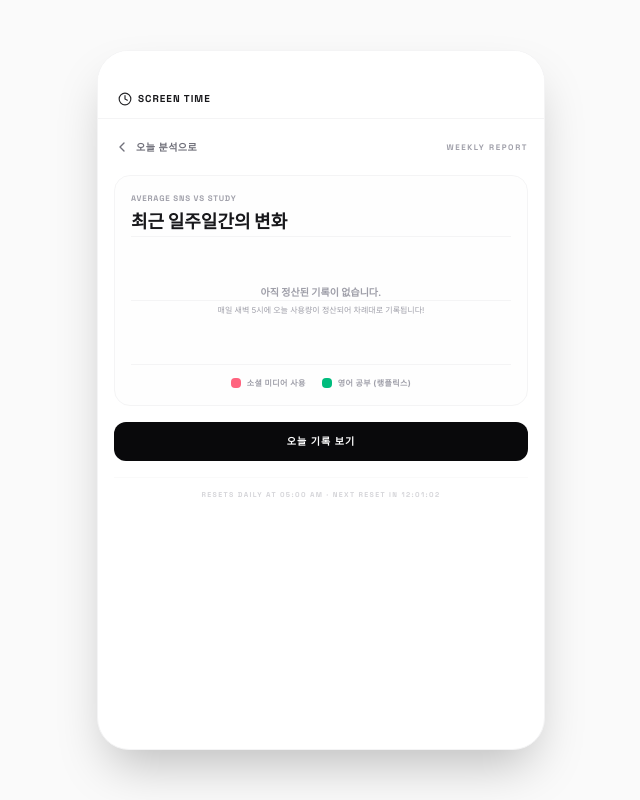
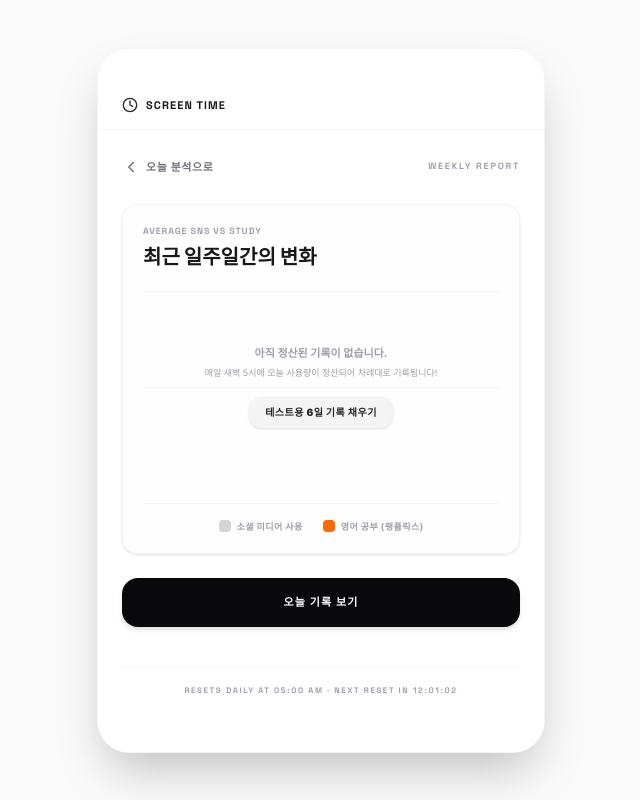
Before and after one commit to sun25095093-code/screentimes, a React (Vite) app: page / in a window 1280 px wide. Both pictures are taken after a click on the button "일주일 분석 리포트 보기". Shown: the whole page, without its empty margins (319-959 px from the left). Built offline with nearby package versions, Linux system fonts and the light colour scheme.

Commit message:
feat(ScreenTimeApp): allow history updates and improve date labels
Expose setHistory to manage usage data and implement dynamic relative date labeling (Today/Yesterday/etc.) for better UX in history tracking.

```diff
--- a/src/App.tsx
+++ b/src/App.tsx
@@ -386,6 +386,7 @@ export default function App() {
             secondsUntilReset={secondsUntilReset}
             activeTimer={activeTimer}
             setActiveTimer={setActiveTimer}
+            setHistory={setHistory}
           />
 
           {/* Time-limit warning overlay inside the app when target is exceeded */}
--- a/src/components/ScreenTimeApp.tsx
+++ b/src/components/ScreenTimeApp.tsx
@@ -18,6 +18,7 @@ interface ScreenTimeAppProps {
   secondsUntilReset: number;
   activeTimer: 'none' | 'instagram' | 'twitter' | 'langflix';
   setActiveTimer: (timer: 'none' | 'instagram' | 'twitter' | 'langflix') => void;
+  setHistory: React.Dispatch<React.SetStateAction<ScreenTimeHistory[]>>;
 }
 
 export default function ScreenTimeApp({
@@ -26,7 +27,8 @@ export default function ScreenTimeApp({
   history,
   secondsUntilReset,
   activeTimer,
-  setActiveTimer
+  setActiveTimer,
+  setHistory
 }: ScreenTimeAppProps) {
   const [viewMode, setViewMode] = useState<'today' | 'weekly'>('today');
 
@@ -36,8 +38,31 @@ export default function ScreenTimeApp({
   const studyDebt = Math.max(0, totalSocialTime - settings.langflixTime);
   const isDebtCleared = studyDebt <= 0;
 
-  // Slice the most recent 6 days and reverse them so that left-to-right goes from oldest to newest (most recent on the right)
-  const displayHistory = [...history].slice(0, 6).reverse();
+  // Helper function to get relative dates dynamically
+  const getRelativeDateString = (daysAgo: number): string => {
+    const targetDate = new Date();
+    targetDate.setDate(targetDate.getDate() - daysAgo);
+
+    const month = targetDate.getMonth() + 1;
+    const day = targetDate.getDate();
+
+    if (daysAgo === 1) {
+      return `어제 (${month}월 ${day}일)`;
+    } else if (daysAgo === 2) {
+      return `그저께 (${month}월 ${day}일)`;
+    } else {
+      return `${month}월 ${day}일`;
+    }
+  };
+
+  // Slice the most recent 5 past days from history and reverse them so that left-to-right goes from oldest to newest, then append today's record at the end
+  const todayRecord: ScreenTimeHistory = {
+    date: '오늘',
+    socialTime: totalSocialTime,
+    studyTime: settings.langflixTime,
+    isGoalAchieved: isDebtCleared
+  };
+  const displayHistory = [...[...history].slice(0, 5).reverse(), todayRecord];
 
   // Find max value in history to scale the bar chart properly
   const maxHistoryValue = Math.max(
@@ -45,25 +70,36 @@ export default function ScreenTimeApp({
     300 // default minimum peak (5 minutes) for scaling
   );
 
+  const fillSampleHistory = () => {
+    const sampleData: ScreenTimeHistory[] = [
+      { date: getRelativeDateString(1), socialTime: 1800, studyTime: 2400, isGoalAchieved: true },
+      { date: getRelativeDateString(2), socialTime: 3600, studyTime: 1200, isGoalAchieved: false },
+      { date: getRelativeDateString(3), socialTime: 2400, studyTime: 3000, isGoalAchieved: true },
+      { date: getRelativeDateString(4), socialTime: 4800, studyTime: 1800, isGoalAchieved: false },
+      { date: getRelativeDateString(5), socialTime: 1500, studyTime: 1500, isGoalAchieved: true }
+    ];
+    setHistory(sampleData);
+  };
+
   const resetHour = 5;
 
   return (
-    <div id="screentime-app-container" className="h-full flex flex-col bg-white text-zinc-950 select-none relative overflow-hidden font-sans">
+    <div id="screentime-app-container" className="h-full min-h-screen md:min-h-[700px] flex flex-col bg-white text-zinc-950 select-none relative overflow-hidden font-sans">
 
       {/* Header */}
-      <div className="pt-10 pb-3 px-5 bg-white border-b border-zinc-100 flex items-center justify-between sticky top-0 z-30">
-        <div className="flex items-center gap-1.5">
-          <Clock className="w-3.5 h-3.5 text-zinc-800" />
-          <span className="text-[10px] font-black tracking-widest text-zinc-900 uppercase font-space">SCREEN TIME</span>
+      <div className="pt-12 pb-4 px-6 bg-white border-b border-zinc-100 flex items-center justify-between sticky top-0 z-30">
+        <div className="flex items-center gap-2">
+          <Clock className="w-4 h-4 text-zinc-800" />
+          <span className="text-[11px] font-black tracking-widest text-zinc-900 uppercase font-space">SCREEN TIME</span>
         </div>
       </div>
 
       {/* Main Container - No-Scroll Design */}
-      <div className="flex-1 flex flex-col justify-between p-4 pb-8 overflow-hidden">
+      <div className="flex-1 flex flex-col justify-between p-6 pb-12 overflow-hidden space-y-6">
 
         {viewMode === 'today' ? (
           /* TODAY VIEW MODE */
-          <div className="flex-1 flex flex-col justify-between space-y-4">
+          <div className="flex-1 flex flex-col justify-between space-y-6">
 
             {/* 1. Study Required Debt Box (Huge Callout) */}
             <div
@@ -74,36 +110,36 @@ export default function ScreenTimeApp({
                   : activeTimer === 'langflix'
                     ? 'border-emerald-500 bg-emerald-100/35 ring-2 ring-emerald-500/20 animate-pulse'
                     : 'border-rose-100 bg-rose-50/20'
-              } p-4 rounded-xl flex flex-col justify-between transition-all duration-300 h-[120px] cursor-pointer hover:scale-[1.01] active:scale-[0.99] select-none`}
+              } p-6 rounded-2xl flex flex-col justify-between transition-all duration-300 h-[160px] cursor-pointer hover:scale-[1.01] active:scale-[0.99] select-none shadow-sm`}
             >
               <div className="flex justify-between items-center">
-                <span className={`text-[8.5px] font-black tracking-widest uppercase font-space ${
+                <span className={`text-[10px] font-black tracking-widest uppercase font-space ${
                   isDebtCleared ? 'text-emerald-600' : activeTimer === 'langflix' ? 'text-emerald-700' : 'text-rose-600'
                 }`}>
                   STUDY DEBT DUE
                 </span>
                 {activeTimer === 'langflix' ? (
-                  <span className="px-2 py-0.5 bg-emerald-500 text-white rounded-full text-[7px] font-black tracking-wider uppercase font-space animate-pulse">
+                  <span className="px-2.5 py-1 bg-emerald-500 text-white rounded-full text-[8px] font-black tracking-wider uppercase font-space animate-pulse">
                     ● STUDYING
                   </span>
                 ) : isDebtCleared ? (
-                  <span className="px-2 py-0.5 bg-emerald-100 text-emerald-800 rounded-full text-[7px] font-black tracking-wider uppercase font-space">
+                  <span className="px-2.5 py-1 bg-emerald-100 text-emerald-800 rounded-full text-[8px] font-black tracking-wider uppercase font-space">
                     CLEARED
                   </span>
                 ) : (
-                  <span className="px-2 py-0.5 bg-rose-100 text-rose-800 rounded-full text-[7px] font-black tracking-wider uppercase font-space animate-pulse">
+                  <span className="px-2.5 py-1 bg-rose-100 text-rose-800 rounded-full text-[8px] font-black tracking-wider uppercase font-space animate-pulse">
                     REQUIRED
                   </span>
                 )}
               </div>
 
-              <div className="space-y-1">
-                <div className={`text-4xl font-black tracking-tight font-outfit ${
+              <div className="space-y-1.5">
+                <div className={`text-5xl font-black tracking-tight font-outfit ${
                   isDebtCleared ? 'text-emerald-600' : activeTimer === 'langflix' ? 'text-emerald-700' : 'text-rose-600'
                 }`}>
                   {formatDigitalTime(studyDebt)}
                 </div>
-                <p className="text-[9.5px] text-zinc-500 font-medium leading-relaxed">
+                <p className="text-[11px] text-zinc-500 font-medium leading-relaxed">
                   {activeTimer === 'langflix'
                     ? '공부 시간을 측정 중입니다... (누르면 정지)'
                     : isDebtCleared
@@ -115,24 +151,24 @@ export default function ScreenTimeApp({
             </div>
 
             {/* 2. Individual App Breakdowns */}
-            <div className="grid grid-cols-2 gap-3">
+            <div className="grid grid-cols-2 gap-4">
               <div
                 onClick={() => setActiveTimer(activeTimer === 'instagram' ? 'none' : 'instagram')}
                 className={`border ${
                   activeTimer === 'instagram'
                     ? 'border-pink-500 bg-pink-100/40 ring-2 ring-pink-500/20 animate-pulse text-pink-950'
                     : 'border-pink-200 bg-pink-50/30 text-pink-950'
-                } rounded-xl p-3.5 flex flex-col justify-between h-[80px] transition hover:bg-pink-50/50 cursor-pointer hover:scale-[1.01] active:scale-[0.99] select-none`}
+                } rounded-2xl p-5 flex flex-col justify-between h-[110px] transition hover:bg-pink-50/50 cursor-pointer hover:scale-[1.01] active:scale-[0.99] select-none shadow-sm`}
               >
                 <div className="flex justify-between items-center">
-                  <span className="text-[8.5px] font-black tracking-widest text-pink-500 uppercase font-space">
+                  <span className="text-[10px] font-black tracking-widest text-pink-500 uppercase font-space">
                     INSTAGRAM
                   </span>
                   {activeTimer === 'instagram' && (
-                    <span className="w-1.5 h-1.5 rounded-full bg-pink-500 animate-ping" />
+                    <span className="w-2 h-2 rounded-full bg-pink-500 animate-ping" />
                   )}
                 </div>
-                <div className="text-xl font-black font-outfit tracking-tight">
+                <div className="text-2xl sm:text-3xl font-black font-outfit tracking-tight tabular-nums">
                   {formatDigitalTime(settings.instagramTime)}
                 </div>
               </div>
@@ -143,32 +179,31 @@ export default function ScreenTimeApp({
                   activeTimer === 'twitter'
                     ? 'border-sky-500 bg-sky-100/40 ring-2 ring-sky-500/20 animate-pulse text-sky-950'
                     : 'border-sky-200 bg-sky-50/30 text-sky-950'
-                } rounded-xl p-3.5 flex flex-col justify-between h-[80px] transition hover:bg-sky-50/50 cursor-pointer hover:scale-[1.01] active:scale-[0.99] select-none`}
+                } rounded-2xl p-5 flex flex-col justify-between h-[110px] transition hover:bg-sky-50/50 cursor-pointer hover:scale-[1.01] active:scale-[0.99] select-none shadow-sm`}
               >
                 <div className="flex justify-between items-center">
-                  <span className="text-[8.5px] font-black tracking-widest text-sky-400 uppercase font-space">
+                  <span className="text-[10px] font-black tracking-widest text-sky-400 uppercase font-space">
                     TWITTER (X)
                   </span>
                   {activeTimer === 'twitter' && (
-                    <span className="w-1.5 h-1.5 rounded-full bg-sky-400 animate-ping" />
+                    <span className="w-2 h-2 rounded-full bg-sky-400 animate-ping" />
                   )}
                 </div>
-                <div className="text-xl font-black font-outfit tracking-tight">
+                <div className="text-2xl sm:text-3xl font-black font-outfit tracking-tight tabular-nums">
                   {formatDigitalTime(settings.twitterTime)}
                 </div>
               </div>
             </div>
 
             {/* 3. Main Combined Social Time (Huge Bold Visual) */}
-            <div className="text-center py-2 space-y-1">
-              <span className="text-[10px] font-black tracking-[0.25em] text-zinc-400 uppercase flex items-center justify-center gap-1.5 font-space">
+            <div className="text-center py-6 space-y-3">
+              <span className="text-[11px] font-black tracking-[0.25em] text-zinc-400 uppercase flex items-center justify-center gap-2 font-space">
                 {(activeTimer === 'instagram' || activeTimer === 'twitter') && (
                   <span className="w-2 h-2 rounded-full bg-rose-500 animate-pulse" />
                 )}
                 <span>COMBINED SOCIAL TIME</span>
               </span>
-              {/* Stylish Hip font display: Outfit */}
-              <div className="text-4xl font-black tracking-tight text-zinc-950 font-outfit select-all leading-none py-1 drop-shadow-sm">
+              <div className="text-5xl font-black tracking-tight text-zinc-950 font-outfit select-all leading-none py-1 drop-shadow-sm">
                 {formatDigitalTime(totalSocialTime)}
               </div>
             </div>
@@ -176,69 +211,85 @@ export default function ScreenTimeApp({
             {/* 4. Action Button to Weekly View */}
             <button
               onClick={() => setViewMode('weekly')}
-              className="w-full py-3 bg-zinc-950 hover:bg-zinc-900 text-white rounded-xl flex items-center justify-center gap-2 transition active:scale-[0.98] cursor-pointer"
+              className="w-full py-4 bg-zinc-950 hover:bg-zinc-900 text-white rounded-2xl flex items-center justify-center gap-2.5 transition active:scale-[0.98] cursor-pointer shadow-md"
             >
-              <Calendar className="w-4 h-4 text-zinc-400" />
-              <span className="text-[10px] font-black tracking-widest uppercase font-space">일주일 분석 리포트 보기</span>
-              <ChevronRight className="w-4 h-4 text-zinc-400" />
+              <Calendar className="w-4.5 h-4.5 text-zinc-400" />
+              <span className="text-[11px] font-black tracking-widest uppercase font-space">일주일 분석 리포트 보기</span>
+              <ChevronRight className="w-4.5 h-4.5 text-zinc-400" />
             </button>
 
           </div>
         ) : (
           /* WEEKLY HISTORY VIEW MODE */
-          <div className="flex-1 flex flex-col justify-between space-y-4">
+          <div className="flex-1 flex flex-col justify-between space-y-6">
 
             {/* Header / Top Back Button */}
             <div className="flex items-center justify-between py-1">
               <button
                 onClick={() => setViewMode('today')}
-                className="flex items-center gap-1.5 text-zinc-500 hover:text-zinc-950 text-[10px] font-black tracking-wider uppercase cursor-pointer font-space"
+                className="flex items-center gap-1.5 text-zinc-500 hover:text-zinc-950 text-[11px] font-black tracking-wider uppercase cursor-pointer font-space"
               >
-                <ChevronLeft className="w-4 h-4" />
+                <ChevronLeft className="w-4.5 h-4.5" />
                 <span>오늘 분석으로</span>
               </button>
-              <span className="text-[8px] font-black tracking-[0.2em] text-zinc-400 uppercase font-space">
+              <span className="text-[9px] font-black tracking-[0.2em] text-zinc-400 uppercase font-space">
                 WEEKLY REPORT
               </span>
             </div>
 
             {/* Weekly Bar Chart Panel */}
-            <div className="border border-zinc-100 bg-zinc-50/30 rounded-2xl p-4 flex-1 flex flex-col justify-between min-h-[220px]">
+            <div className="border border-zinc-100 bg-zinc-50/30 rounded-2xl p-5 flex-1 flex flex-col justify-between min-h-[350px] shadow-sm">
 
-              <div className="space-y-1">
-                <span className="text-[8px] font-black tracking-widest text-zinc-400 uppercase block font-space">
-                  AVERAGE SNS VS STUDY
-                </span>
-                <h4 className="text-lg font-black text-zinc-900">최근 일주일간의 변화</h4>
+              <div className="flex justify-between items-start">
+                <div className="space-y-1">
+                  <span className="text-[9px] font-black tracking-widest text-zinc-400 uppercase block font-space">
+                    AVERAGE SNS VS STUDY
+                  </span>
+                  <h4 className="text-xl font-black text-zinc-900">최근 일주일간의 변화</h4>
+                </div>
+                {history.length > 0 && (
+                  <button
+                    onClick={() => setHistory([])}
+                    className="text-[9px] font-black text-zinc-400 hover:text-rose-500 uppercase font-space transition cursor-pointer"
+                  >
+                    기록 비우기
+                  </button>
+                )}
               </div>
 
               {/* Clean Vertical Bar Chart */}
-              <div className="h-32 flex items-end justify-between pt-4 relative">
+              <div className="h-48 flex items-end justify-between pt-6 relative">
                 {/* Background Guidelines */}
-                <div className="absolute inset-x-0 top-0 border-t border-zinc-100" />
-                <div className="absolute inset-x-0 top-1/2 border-t border-zinc-100" />
+                <div className="absolute inset-x-0 top-0 border-t border-zinc-100/80" />
+                <div className="absolute inset-x-0 top-1/2 border-t border-zinc-100/80" />
 
-                {displayHistory.length === 0 ? (
+                {history.length === 0 ? (
                   <div className="absolute inset-0 flex flex-col items-center justify-center text-center p-4">
-                    <span className="text-[10px] font-bold text-zinc-400">아직 정산된 기록이 없습니다.</span>
-                    <span className="text-[8px] text-zinc-400 mt-1">매일 새벽 5시에 오늘 사용량이 정산되어 차례대로 기록됩니다!</span>
+                    <span className="text-[11px] font-bold text-zinc-400">아직 정산된 기록이 없습니다.</span>
+                    <span className="text-[9px] text-zinc-400 mt-1 mb-4 leading-relaxed max-w-[240px]">매일 새벽 5시에 오늘 사용량이 정산되어 차례대로 기록됩니다!</span>
+                    <button
+                      onClick={fillSampleHistory}
+                      className="px-4 py-2 bg-zinc-100 hover:bg-zinc-200 text-zinc-800 rounded-xl text-[10px] font-black tracking-wider uppercase transition active:scale-95 cursor-pointer shadow-sm"
+                    >
+                      테스트용 6일 기록 채우기
+                    </button>
                   </div>
                 ) : (
                   displayHistory.map((day, idx) => {
-                    const socialHeight = Math.max(4, Math.min(80, (day.socialTime / maxHistoryValue) * 80));
-                    const studyHeight = Math.max(4, Math.min(80, (day.studyTime / maxHistoryValue) * 80));
+                    const socialHeight = Math.max(6, Math.min(140, (day.socialTime / maxHistoryValue) * 140));
+                    const studyHeight = Math.max(6, Math.min(140, (day.studyTime / maxHistoryValue) * 140));
 
                     return (
-                      <div key={idx} className="flex flex-col items-center flex-1 space-y-2">
-                        <div className="flex gap-1.5 items-end h-20">
+                      <div key={idx} className="flex flex-col items-center flex-1 space-y-3">
+                        <div className="flex gap-1.5 items-end h-36">
 
                           {/* Social Time Bar */}
                           <div className="group relative">
                             <div
-                              className="w-2.5 bg-rose-400 rounded-t-sm transition-all duration-300 hover:bg-rose-500 cursor-pointer"
+                              className="w-3 bg-zinc-300 rounded-t-sm transition-all duration-300 hover:bg-zinc-400 cursor-pointer"
                               style={{ height: `${socialHeight}px` }}
                             />
-                            <div className="absolute bottom-full left-1/2 -translate-x-1/2 mb-1 hidden group-hover:block bg-zinc-950 text-[7px] font-bold text-white px-1.5 py-0.5 rounded whitespace-nowrap z-40 pointer-events-none">
+                            <div className="absolute bottom-full left-1/2 -translate-x-1/2 mb-1.5 hidden group-hover:block bg-zinc-950 text-[8px] font-bold text-white px-2 py-0.5 rounded whitespace-nowrap z-40 pointer-events-none shadow-md">
                               SNS: {Math.round(day.socialTime / 60)}분
                             </div>
                           </div>
@@ -246,10 +297,10 @@ export default function ScreenTimeApp({
                           {/* Study Time Bar */}
                           <div className="group relative">
                             <div
-                              className="w-2.5 bg-emerald-500 rounded-t-sm transition-all duration-300 hover:bg-emerald-600 cursor-pointer"
+                              className="w-3 bg-orange-500 rounded-t-sm transition-all duration-300 hover:bg-orange-600 cursor-pointer"
                               style={{ height: `${studyHeight}px` }}
                             />
-                            <div className="absolute bottom-full left-1/2 -translate-x-1/2 mb-1 hidden group-hover:block bg-zinc-950 text-[7px] font-bold text-white px-1.5 py-0.5 rounded whitespace-nowrap z-40 pointer-events-none">
+                            <div className="absolute bottom-full left-1/2 -translate-x-1/2 mb-1.5 hidden group-hover:block bg-zinc-950 text-[8px] font-bold text-white px-2 py-0.5 rounded whitespace-nowrap z-40 pointer-events-none shadow-md">
                               공부: {Math.round(day.studyTime / 60)}분
                             </div>
                           </div>
@@ -257,7 +308,7 @@ export default function ScreenTimeApp({
                         </div>
 
                         {/* Day Label */}
-                        <span className="text-[7px] font-extrabold tracking-wider text-zinc-400 uppercase font-space">
+                        <span className="text-[8px] font-black tracking-wider text-zinc-400 uppercase font-space">
                           {day.date.includes('(') ? day.date.split(' ')[0] : day.date}
                         </span>
                       </div>
@@ -268,13 +319,13 @@ export default function ScreenTimeApp({
               </div>
 
               {/* Custom Legend */}
-              <div className="flex justify-center gap-4 pt-3 border-t border-zinc-100 text-[8px] font-bold tracking-wider text-zinc-400">
+              <div className="flex justify-center gap-5 pt-4 border-t border-zinc-100 text-[9px] font-bold tracking-wider text-zinc-400">
                 <div className="flex items-center gap-1.5">
-                  <span className="w-2.5 h-2.5 bg-rose-400 rounded-sm" />
+                  <span className="w-3 h-3 bg-zinc-300 rounded-sm" />
                   <span>소셜 미디어 사용</span>
                 </div>
                 <div className="flex items-center gap-1.5">
-                  <span className="w-2.5 h-2.5 bg-emerald-500 rounded-sm" />
+                  <span className="w-3 h-3 bg-orange-500 rounded-sm" />
                   <span>영어 공부 (랭플릭스)</span>
                 </div>
               </div>
@@ -284,7 +335,7 @@ export default function ScreenTimeApp({
             {/* Back Button */}
             <button
               onClick={() => setViewMode('today')}
-              className="w-full py-3 bg-zinc-950 hover:bg-zinc-900 text-white rounded-xl text-[10px] font-black tracking-widest uppercase transition cursor-pointer font-space"
+              className="w-full py-4 bg-zinc-950 hover:bg-zinc-900 text-white rounded-2xl text-[11px] font-black tracking-widest uppercase transition cursor-pointer font-space shadow-md"
             >
               오늘 기록 보기
             </button>
@@ -293,7 +344,7 @@ export default function ScreenTimeApp({
         )}
 
         {/* Dawn Countdown info footer (Shared) */}
-        <div className="text-center text-[7px] font-extrabold tracking-[0.2em] text-zinc-300 uppercase mt-4 pt-3 border-t border-zinc-50 font-space">
+        <div className="text-center text-[8px] font-extrabold tracking-[0.2em] text-zinc-400 uppercase mt-4 pt-4 border-t border-zinc-100 font-space pb-2">
           RESETS DAILY AT {resetHour.toString().padStart(2, '0')}:00 AM · NEXT RESET IN {formatDigitalTime(secondsUntilReset)}
         </div>
 
```
